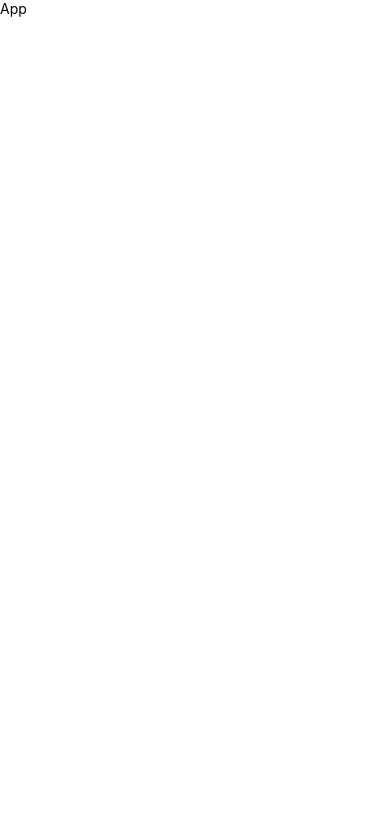
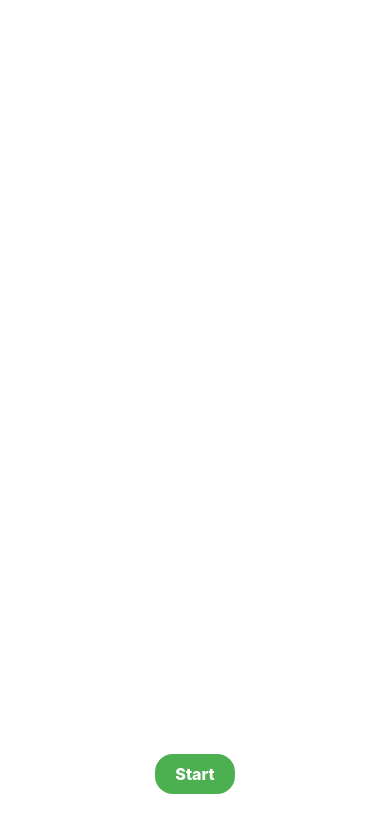
Before and after one commit to DharmikSonani/WebRTC, a React Native app in the folder Webrtc-App/: screen / in a window 390 px wide. Shown: the top 832 px of the page. Built offline with nearby package versions, Linux system fonts and the light colour scheme.

Commit message:
Local Stream Setup

```diff
--- a/Webrtc-App/package.json
+++ b/Webrtc-App/package.json
@@ -11,7 +11,9 @@
   },
   "dependencies": {
     "react": "18.3.1",
-    "react-native": "0.76.6"
+    "react-native": "0.76.6",
+    "react-native-permissions": "^5.2.4",
+    "react-native-webrtc": "^124.0.5"
   },
   "devDependencies": {
     "@babel/core": "^7.25.2",
--- a/Webrtc-App/src/App.js
+++ b/Webrtc-App/src/App.js
@@ -1,14 +1,18 @@
-import { StyleSheet, Text, View } from 'react-native'
 import React from 'react'
+import VideoCallScreen from './screens/VideoCallScreen'
+import { StatusBar } from 'react-native'
 
 const App = () => {
   return (
-    <View>
-      <Text>App</Text>
-    </View>
+    <>
+      <StatusBar
+        hidden
+        translucent
+        backgroundColor={'#00000000'}
+      />
+      <VideoCallScreen />
+    </>
   )
 }
 
 export default App
-
-const styles = StyleSheet.create({})
--- /dev/null
+++ b/Webrtc-App/src/hooks/useVideoCallPermissions.js
@@ -0,0 +1,47 @@
+import { useState, useEffect } from 'react';
+import { Platform, PermissionsAndroid } from 'react-native';
+import { check, request, PERMISSIONS, RESULTS } from 'react-native-permissions';
+
+const useVideoCallPermissions = () => {
+    const [permissionsGranted, setPermissionsGranted] = useState(false);
+
+    const checkAndRequestPermissions = async () => {
+        try {
+            if (Platform.OS === 'android') {
+                const granted = await PermissionsAndroid.requestMultiple([
+                    PermissionsAndroid.PERMISSIONS.CAMERA,
+                    PermissionsAndroid.PERMISSIONS.RECORD_AUDIO,
+                ]);
+
+                const cameraGranted = granted[PermissionsAndroid.PERMISSIONS.CAMERA] === PermissionsAndroid.RESULTS.GRANTED;
+                const micGranted = granted[PermissionsAndroid.PERMISSIONS.RECORD_AUDIO] === PermissionsAndroid.RESULTS.GRANTED;
+                setPermissionsGranted(cameraGranted && micGranted);
+                return cameraGranted && micGranted
+            } else if (Platform.OS === 'ios') {
+                const cameraStatus = await check(PERMISSIONS.IOS.CAMERA);
+                const micStatus = await check(PERMISSIONS.IOS.MICROPHONE);
+
+                if (cameraStatus !== RESULTS.GRANTED) await request(PERMISSIONS.IOS.CAMERA);
+                if (micStatus !== RESULTS.GRANTED) await request(PERMISSIONS.IOS.MICROPHONE);
+
+                const updatedCameraStatus = await check(PERMISSIONS.IOS.CAMERA);
+                const updatedMicStatus = await check(PERMISSIONS.IOS.MICROPHONE);
+
+                setPermissionsGranted(
+                    updatedCameraStatus === RESULTS.GRANTED && updatedMicStatus === RESULTS.GRANTED
+                );
+                return updatedCameraStatus === RESULTS.GRANTED && updatedMicStatus === RESULTS.GRANTED;
+            }
+        } catch (error) {
+            console.log('Error checking or requesting permissions:', error);
+        }
+    };
+
+    useEffect(() => {
+        checkAndRequestPermissions();
+    }, []);
+
+    return { permissionsGranted, checkAndRequestPermissions };
+};
+
+export default useVideoCallPermissions;
--- /dev/null
+++ b/Webrtc-App/src/screens/VideoCallScreen.js
@@ -0,0 +1,130 @@
+import { StyleSheet, Text, TouchableOpacity, View } from 'react-native'
+import React, { useState } from 'react'
+import useVideoCallPermissions from '../hooks/useVideoCallPermissions'
+import { mediaDevices, RTCView } from 'react-native-webrtc';
+
+const VideoCallScreen = () => {
+
+    const { permissionsGranted, checkAndRequestPermissions } = useVideoCallPermissions();
+    const [localStream, setLocalStream] = useState(null);
+    const [remoteStream, setRemoteStream] = useState(null);
+
+    const onGetLocalStreamPress = async () => {
+        try {
+            if (!permissionsGranted) {
+                const permission = checkAndRequestPermissions();
+                if (!permission) return;
+            };
+            const stream = await mediaDevices.getUserMedia({
+                audio: true,
+                video: true,
+            });
+            setLocalStream(stream);
+            setRemoteStream(stream);
+        } catch (error) {
+            console.log('Local Stream error:', error);
+        }
+    }
+
+    const onHangUpPress = () => {
+        if (localStream) {
+            localStream.getTracks().forEach((track) => track.stop());
+            setLocalStream(null);
+        }
+        if (remoteStream) {
+            remoteStream.getTracks().forEach((track) => track.stop());
+            setRemoteStream(null);
+        }
+    };
+
+    return (
+        <View style={styles.Container}>
+            {
+                remoteStream && (
+                    <View style={styles.RemoteVideo}>
+                        <RTCView
+                            streamURL={remoteStream.toURL()}
+                            style={styles.RTCViewStyle}
+                            objectFit="cover"
+                            mirror={true}
+                        />
+                    </View>
+                )
+            }
+
+            {
+                localStream && (
+                    <View style={styles.LocalVideo}>
+                        <RTCView
+                            streamURL={localStream.toURL()}
+                            style={styles.RTCViewStyle}
+                            objectFit="cover"
+                            mirror={true}
+                        />
+                    </View>
+                )
+            }
+
+            {
+                remoteStream && localStream ?
+                    <TouchableOpacity style={[styles.Button, styles.HangUpButton]} onPress={onHangUpPress}>
+                        <Text style={styles.ButtonText}>Hang Up</Text>
+                    </TouchableOpacity>
+                    :
+                    <TouchableOpacity style={styles.Button} onPress={onGetLocalStreamPress}>
+                        <Text style={styles.ButtonText}>Start</Text>
+                    </TouchableOpacity>
+            }
+        </View>
+    )
+}
+
+export default VideoCallScreen
+
+const styles = StyleSheet.create({
+    Container: {
+        flex: 1,
+        backgroundColor: '#FFF',
+        justifyContent: 'center',
+        alignItems: 'center',
+    },
+    RTCViewStyle: {
+        width: '100%',
+        height: '100%',
+    },
+    RemoteVideo: {
+        width: '100%',
+        height: '100%',
+        position: 'absolute',
+        zIndex: 1,
+    },
+    LocalVideo: {
+        width: 100,
+        aspectRatio: 1 / 1.5,
+        position: 'absolute',
+        top: 60,
+        right: 25,
+        borderRadius: 20,
+        overflow: 'hidden',
+        zIndex: 2,
+    },
+    Button: {
+        backgroundColor: '#4CAF50',
+        paddingVertical: 10,
+        paddingHorizontal: 20,
+        borderRadius: 18,
+        alignItems: 'center',
+        justifyContent: 'center',
+        position: 'absolute',
+        bottom: 50,
+        zIndex: 10,
+    },
+    HangUpButton: {
+        backgroundColor: '#F44336',
+    },
+    ButtonText: {
+        color: '#FFF',
+        fontSize: 16,
+        fontWeight: '800',
+    },
+})
```
Also changed, not shown: 9 other files (tests, documents, lock files or other folders).
